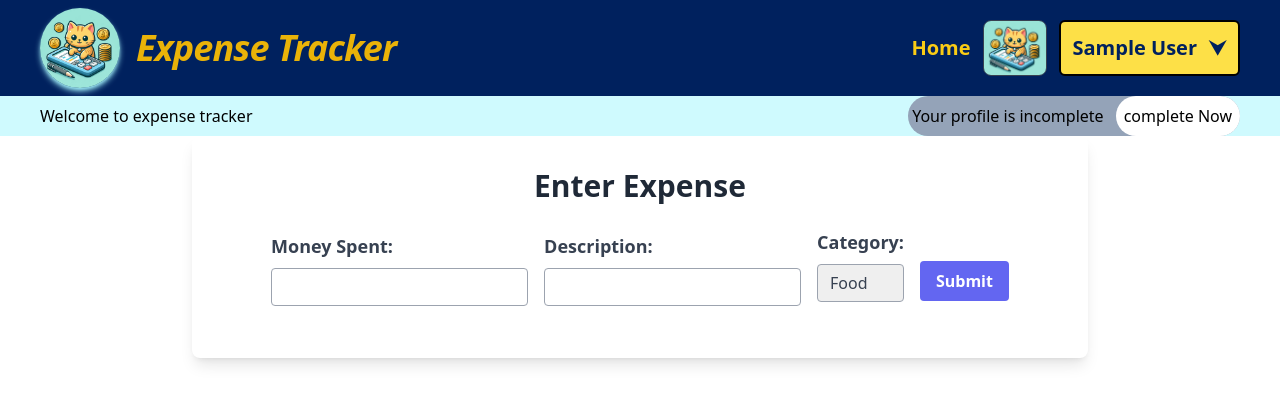
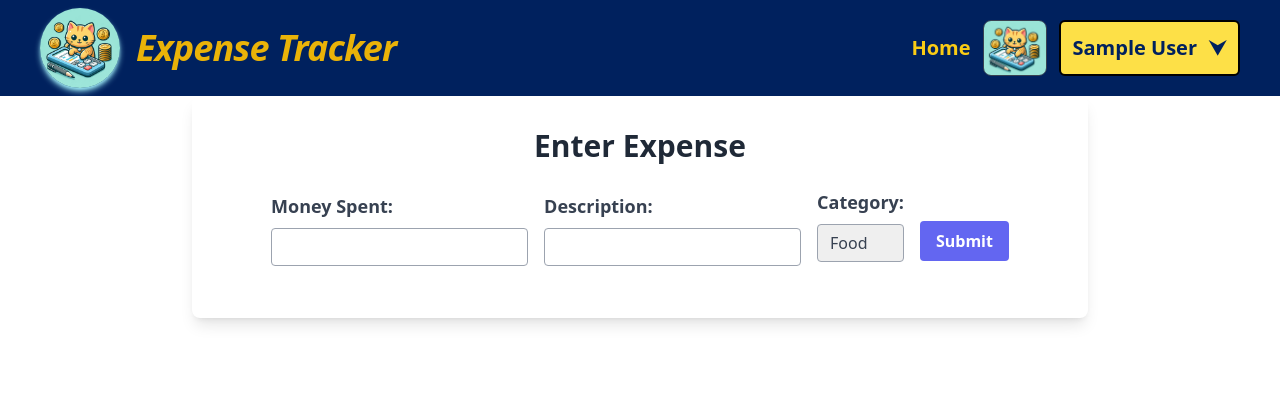
Before and after one commit to Deepaksadhwani/Expense-Tracker, a React (Vite) app: page / in a window 1280 px wide. Shown: the top 404 px of the page. Built offline with nearby package versions, Linux system fonts and the light colour scheme; no server answers; sample sign-in values are in the browser's storage.

Commit message:
hide and display profile notification

```diff
--- a/src/pages/Home.jsx
+++ b/src/pages/Home.jsx
@@ -5,6 +5,7 @@ import Shimmer from "../components/Shimmer";
 import { useEffect, useState } from "react";
 import ExpenseForm from "../layouts/Home/ExpenseForm";
 import { setUserData } from "../store/userSlice";
+import { parse } from "postcss";
 
 const Home = () => {
   const [loading, setLoading] = useState(true);
@@ -14,8 +15,7 @@ const Home = () => {
 
   const userToken = localStorage.getItem("token");
   const  parseData = JSON.parse(localStorage.getItem("userData"));
-
-  dispatch(setUserData(parseData));
+  const updatedProfileStatus = parseData?.displayName
   const moveToUserPageHandler = () => {
     navigate("/ProfilePage");
   };
@@ -34,7 +34,7 @@ const Home = () => {
     <Shimmer />
   ) : (
     <div>
-      <div className="flex items-center justify-between bg-cyan-100 px-10">
+     {!updatedProfileStatus ?  <div className="flex items-center justify-between bg-cyan-100 px-10">
         <h1>Welcome to expense tracker</h1>
         <div className="flex items-center space-x-2 rounded-full bg-slate-400 ">
           <p className="select-none rounded-full p-1">
@@ -47,7 +47,7 @@ const Home = () => {
             complete Now
           </button>
         </div>
-      </div>
+      </div> : null}
       <div>
         <ExpenseForm/>
       </div>
--- a/src/store/userSlice.js
+++ b/src/store/userSlice.js
@@ -10,6 +10,7 @@ const userSlice = createSlice({
     setUserData: (state, action) => {
       state.userData = action.payload;
     },
+
     removeToken: (state, action) => {
       state.token = null;
     },
@@ -19,5 +20,6 @@ const userSlice = createSlice({
   },
 });
 
-export const { addToken, removeToken, setUserData,removeUserData } = userSlice.actions;
+export const { addToken, removeToken, setUserData, removeUserData } =
+  userSlice.actions;
 export default userSlice.reducer;
```
